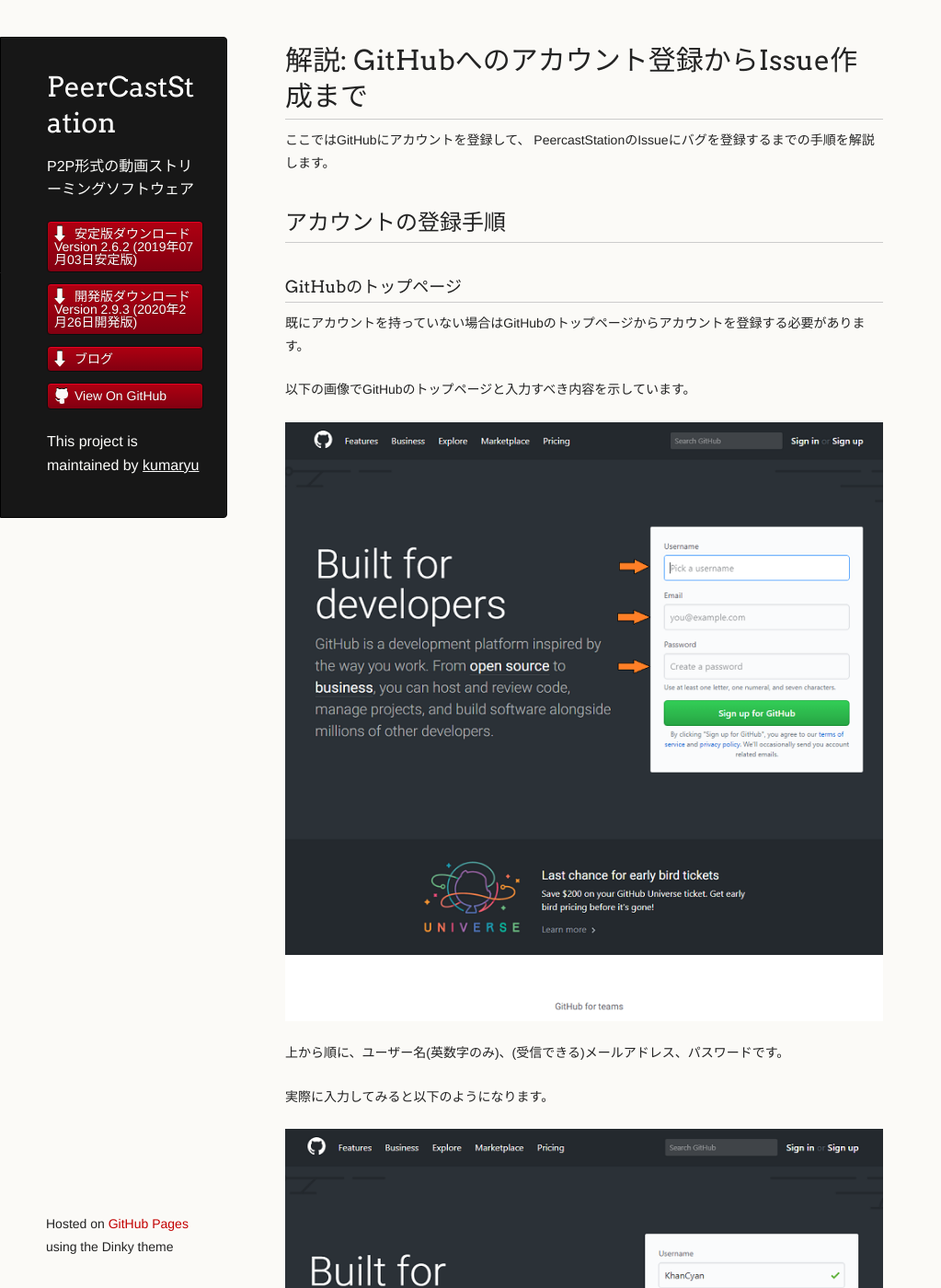
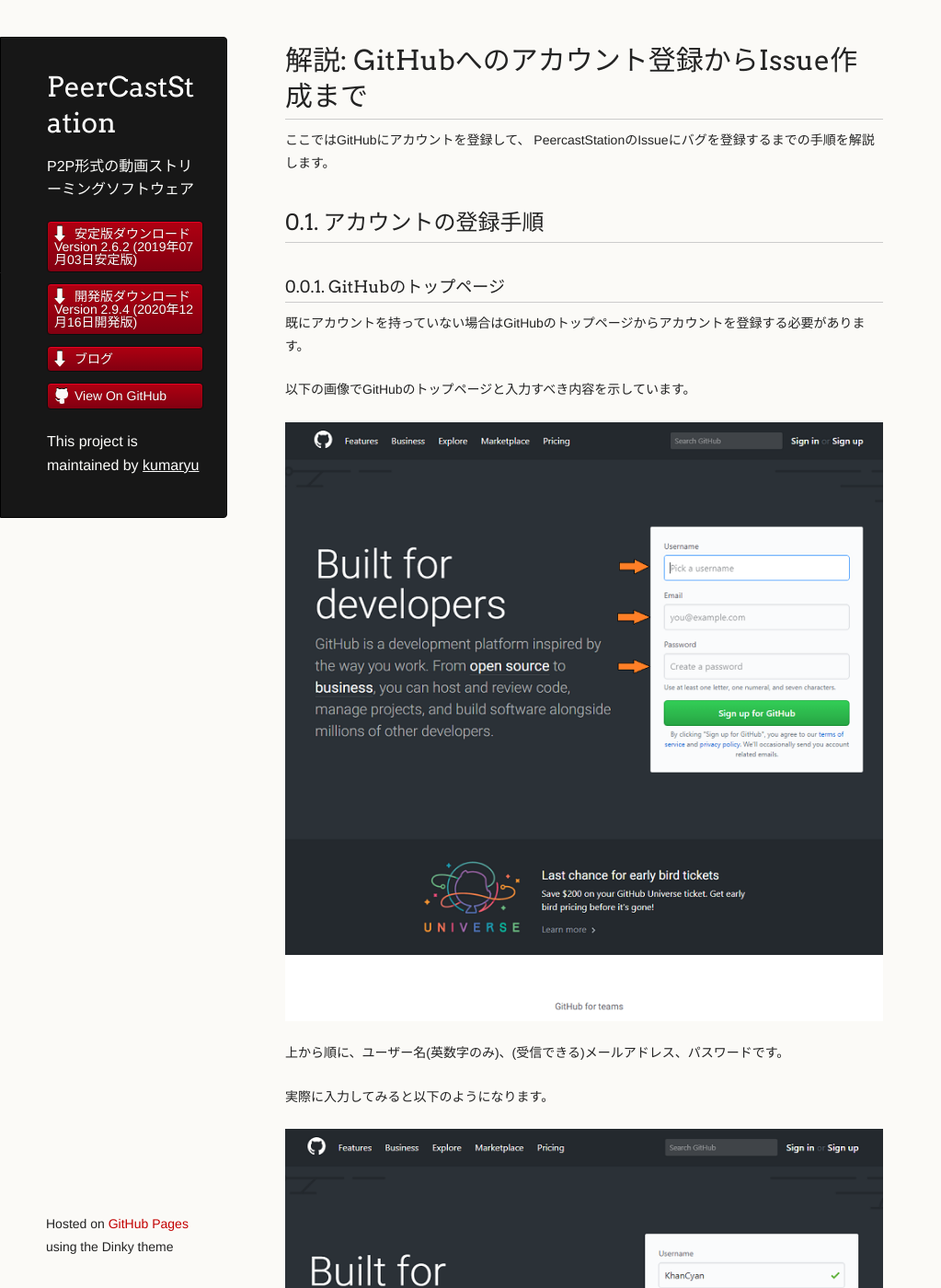
Before and after one commit to kumaryu/peercaststation, a Jekyll site: the page built from _posts/2017-08-16-register-github.md, in a window 1280 px wide and 1400 px high. Shown: the whole window at 92% size, without its empty margins (0-1023 px from the left). Built offline with Jekyll 4.4.1, drawn with Linux system fonts in a browser that asks for light colours.

```diff
--- a/_layouts/blog.html
+++ b/_layouts/blog.html
@@ -40,7 +40,9 @@
       </header>
       <section>
         <h1>{{ page.title }}</h1>
+        <div class='post'>
         {{ content }}
+        </div>
       </section>
       <footer>
         <p><small>Hosted on <a href="http://pages.github.com">GitHub Pages</a> using the Dinky theme</small></p>
--- a/stylesheets/styles.css
+++ b/stylesheets/styles.css
@@ -21,7 +21,6 @@ time, mark, audio, video {
   font: inherit;
   vertical-align: baseline;
 }
-
 
 /* Base text styles */
 
@@ -313,6 +312,54 @@ a.buttons:hover {
 	text-decoration: none;
 }
 
+.underline {
+  text-decoration: underline;
+}
+
+section {
+  counter-reset: chapter;
+}
+
+.post h1 {
+  counter-reset: sub-chapter;
+}
+
+.post h2 {
+  counter-reset: section;
+}
+
+.post h3{
+  counter-reset: sub-section;
+}
+
+.post h4{
+  counter-reset: sub-sub-section;
+}
+
+.post h1::before{
+  counter-increment: chapter;
+  content: counter(chapter) ". ";
+}
+
+.post h2::before{
+  counter-increment: sub-chapter;
+  content: counter(chapter) "." counter(sub-chapter) ". ";
+}
+
+.post h3::before{
+  counter-increment: section;
+  content: counter(chapter) "." counter(sub-chapter) "." counter(section) ". ";
+}
+
+.post h4::before{
+  counter-increment: sub-section;
+  content: counter(chapter) "." counter(sub-chapter) "." counter(section) "." counter(sub-section) ".";
+}
+
+.post h5::before{
+  counter-increment: sub-sub-section;
+  content: counter(chapter) "." counter(sub-chapter) "." counter(section) "." counter(sub-section) "." counter(sub-sub-section) ".";
+}
 
 /* Section - for main page content */
 
```
Also changed, not shown: _data/releasenotes.yml (+33 -0 lines), Gemfile.lock.
